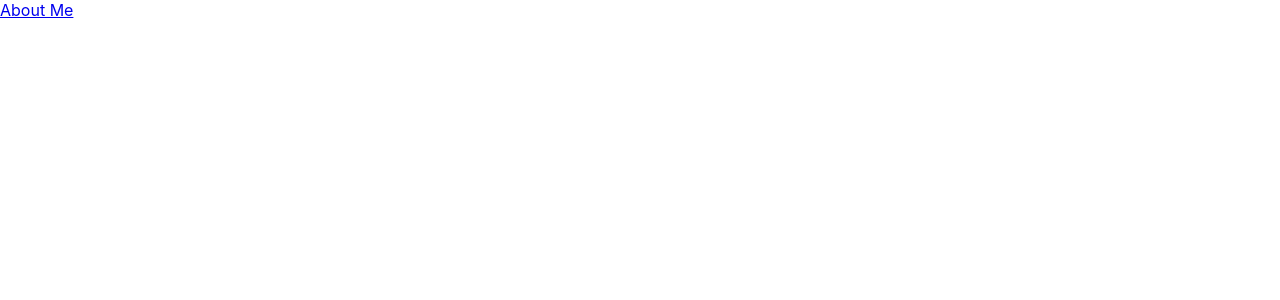
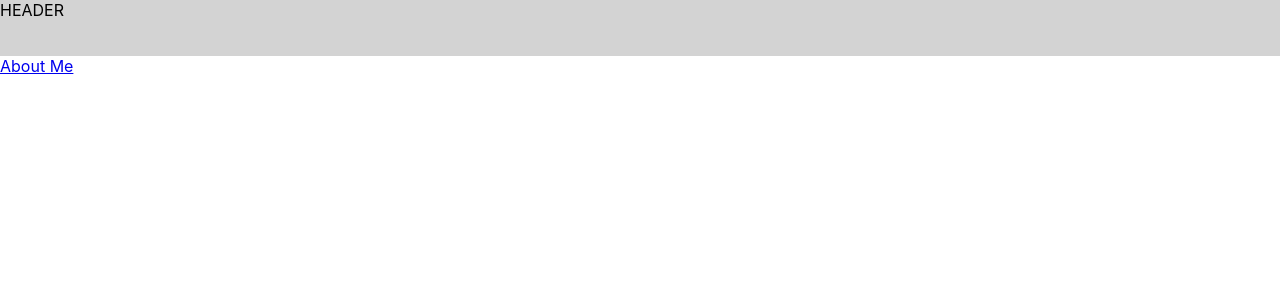
Before and after one commit to template97/usual_yuz, a React (Create React App) app: page / in a window 1280 px wide. Shown: the top 300 px of the page. Built offline with nearby package versions, Linux system fonts and the light colour scheme.

Commit message:
Set main layout

```diff
--- /dev/null
+++ b/src/layout/MainLayout.scss
@@ -0,0 +1,12 @@
+#main-layout {
+  width: 100vw;
+  height: 100vh;
+
+  #main-header {
+    position: sticky;
+    width: 100%;
+    height: 56px;
+
+    background-color: lightgray;
+  }
+}
--- /dev/null
+++ b/src/layout/MainLayout.tsx
@@ -0,0 +1,19 @@
+import './MainLayout.scss';
+import React from 'react';
+
+interface Props {
+  children?: React.ReactNode;
+}
+const MainLayout: React.FC<Props> = (props) => {
+  const { children } = props;
+
+  return (
+    <div id="main-layout">
+      <div id="main-header">HEADER</div>
+      {/* <div id="main-left-panel">LEFTPANEL</div> */}
+      {children}
+    </div>
+  );
+};
+
+export default MainLayout;
--- a/src/routers/RootRouter.tsx
+++ b/src/routers/RootRouter.tsx
@@ -2,14 +2,17 @@ import React from 'react';
 import { BrowserRouter, Route, Routes } from 'react-router-dom';
 import MainPage from '../pages/MainPage';
 import AboutMePage from '../pages/about-me/AboutMePage';
+import MainLayout from '../layout/MainLayout';
 
 const RootRouter: React.FC = () => {
   return (
     <BrowserRouter>
-      <Routes>
-        <Route path="/" element={<MainPage />}></Route>
-        <Route path="about-me" element={<AboutMePage />} />
-      </Routes>
+      <MainLayout>
+        <Routes>
+          <Route path="/" element={<MainPage />}></Route>
+          <Route path="about-me" element={<AboutMePage />} />
+        </Routes>
+      </MainLayout>
     </BrowserRouter>
   );
 };
```
